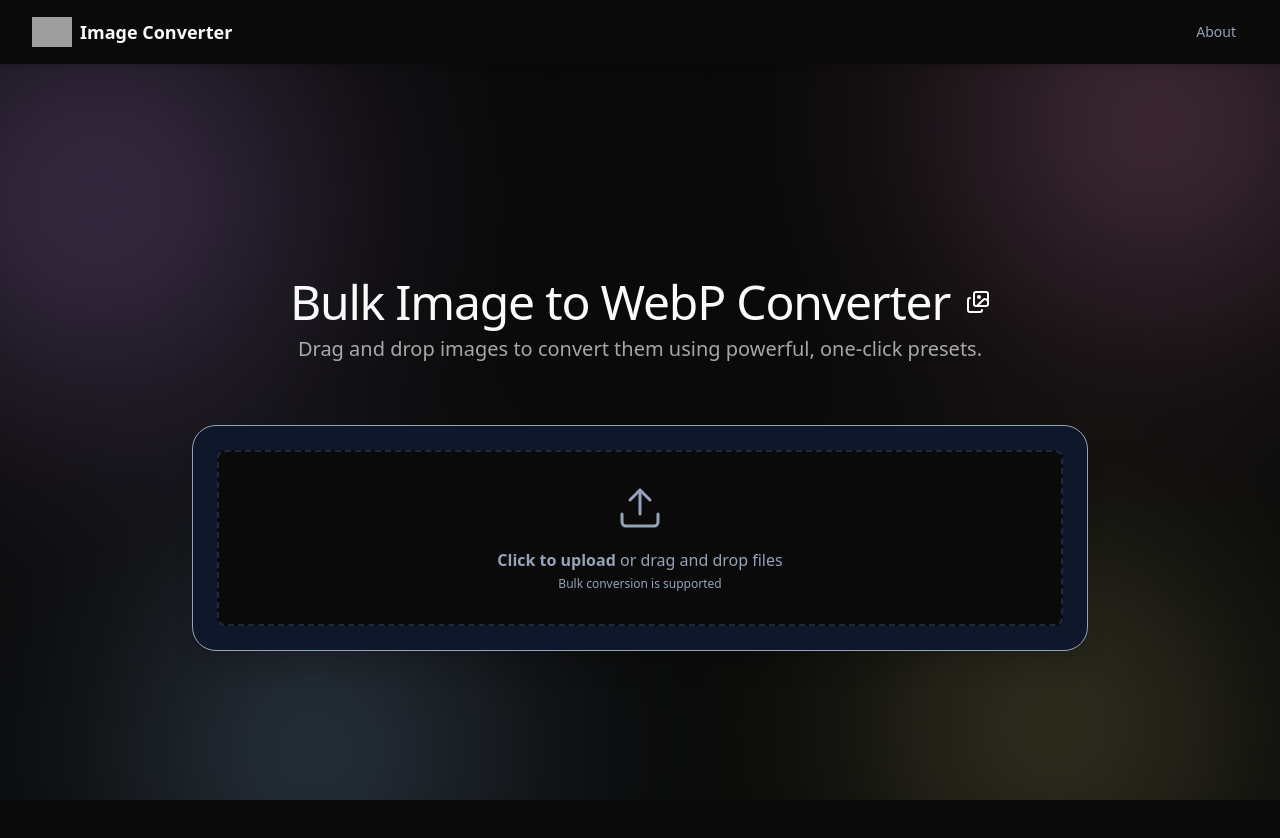
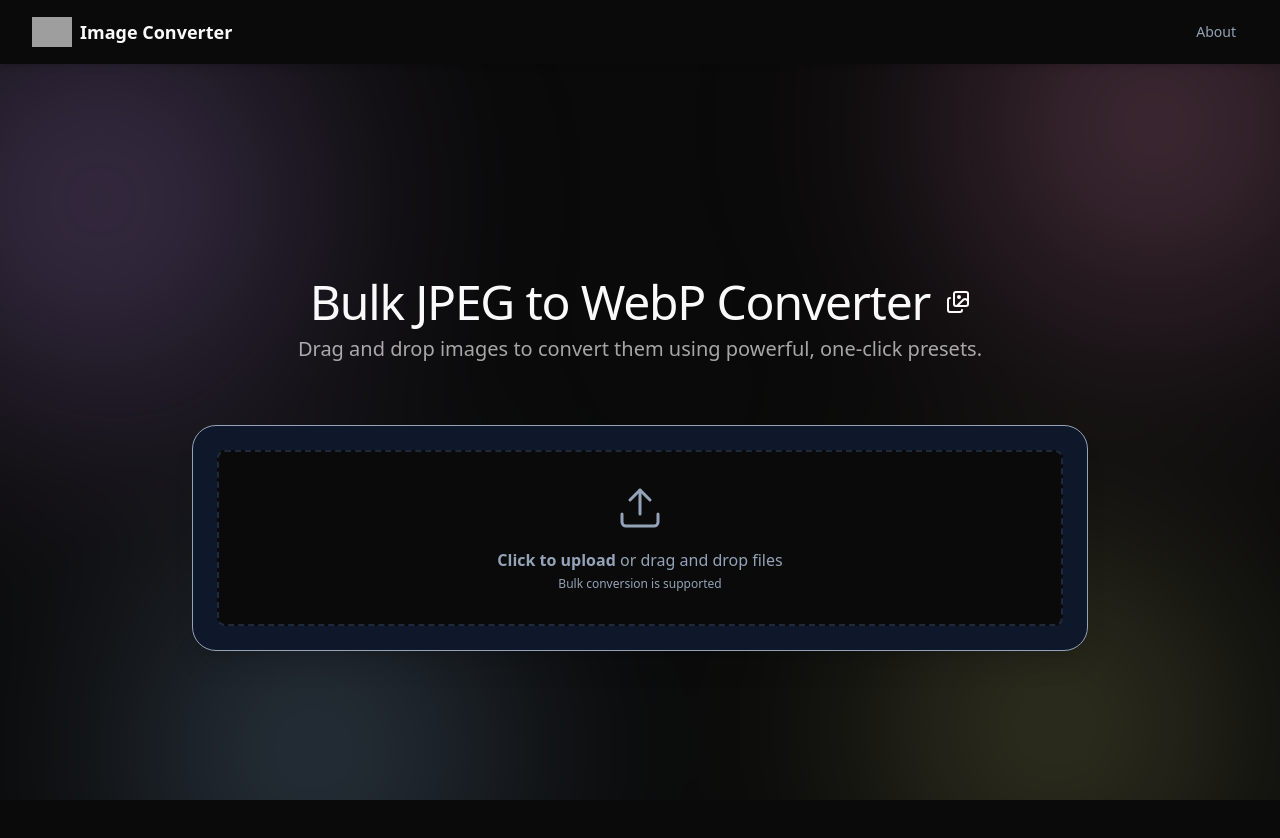
Before and after one commit to kawhyte/image-converter-pwa, a Next.js app: page / in a window 1280 px wide. Shown: the top 838 px of the page. Built offline with nearby package versions, Linux system fonts and the light colour scheme; grey boxes are pictures that could not be loaded.

Commit message:
Bulk Image to WebP Converter text fixed

```diff
--- a/components/App.js
+++ b/components/App.js
@@ -54,7 +54,7 @@ export function App() {
 <div className="flex w-full flex-col items-center justify-center gap-2"></div>
 <h1 className="mb-2 flex items-center gap-1 text-2xl font-medium leading-none text-foreground sm:text-3xl md:mb-2.5 md:gap-0 md:text-5xl">
     <span className="pt-0.5 tracking-tight md:pt-0">
-        Bulk Image to WebP Converter
+        Bulk JPEG to WebP Converter
     </span>
     <div className=" flex-col gap-1.5 ml-2 hidden sm:ml-3 md:ml-4 md:flex">
         <Images className="flex h-[22px] sm:h-[28px] md:h-[36px]" />
--- a/components/converter/Header.js
+++ b/components/converter/Header.js
@@ -8,7 +8,7 @@ import {
 export const Header = () => {
     return (
         <CardHeader>
-            <CardTitle className="text-2xl text-white">Bulk Image to WebP Converter</CardTitle>
+            <CardTitle className="text-2xl text-white">Bulk JPEG to WebP Converter</CardTitle>
 
             <CardDescription>Drag and drop images to convert them using powerful, one-click presets.</CardDescription>
         </CardHeader>
```
